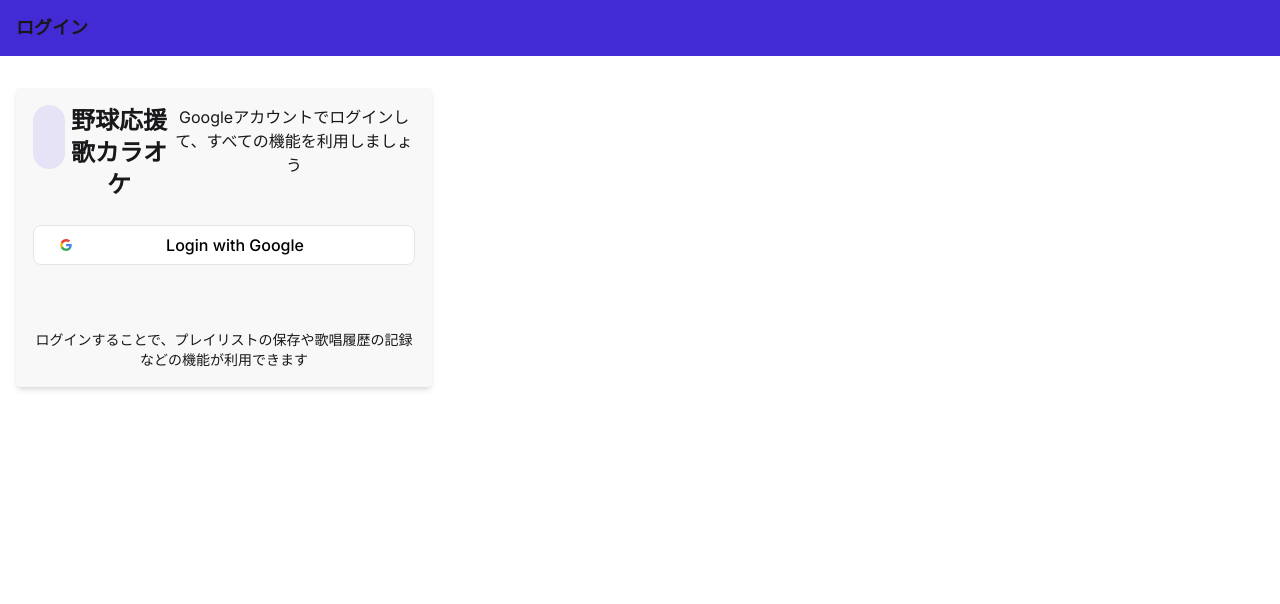
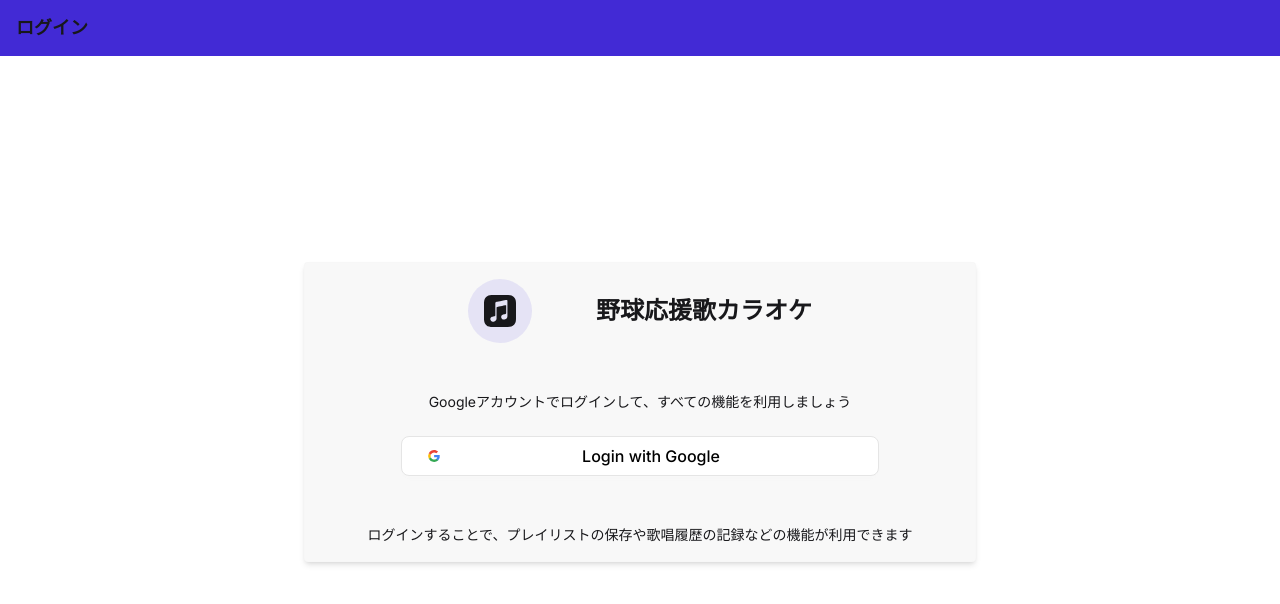
Before and after one commit to k-arikawa0312/BaseballSong-app, a Next.js app: page /login in a window 1280 px wide. Shown: the top 604 px of the page. Built offline with nearby package versions, Linux system fonts and the light colour scheme.

Commit message:
login画面の作成

```diff
--- a/package.json
+++ b/package.json
@@ -20,6 +20,7 @@
     "prisma": "^6.6.0",
     "react": "^19.0.0",
     "react-dom": "^19.0.0",
+    "react-icons": "^5.5.0",
     "tailwind-merge": "^3.2.0",
     "tailwindcss": "^4.1.4",
     "tone": "^15.0.4"
--- a/src/app/login/page.tsx
+++ b/src/app/login/page.tsx
@@ -1,10 +1,10 @@
 "use client";
 
 import { useState } from "react";
-import Link from "next/link";
 import { useRouter } from "next/navigation";
 import { Button } from "@/components/ui/button";
 import { Card, CardContent, CardHeader } from "@/components/ui/card";
+import { SiApplemusic } from "react-icons/si";
 
 export default function LoginPage() {
   const router = useRouter();
@@ -25,22 +25,24 @@
         </div>
       </header>
 
-      <main className="flex-1 container max-w-md py-8 px-4">
-        <Card className="w-full">
-          <CardHeader className="flex justify-center pb-2">
-            <div className="w-16 h-16 rounded-full bg-primary/10 flex items-center justify-center mb-4">
-              {/* <Music className="h-8 w-8 text-primary" /> */}
+      {/* ここで纵横ともに中央揃えにする */}
+      <div className="flex flex-1 items-center justify-center">
+        <Card className="w-3/4 max-w-2xl">
+          <CardHeader className="flex justify-center ">
+            <div className="w-16 h-16 rounded-full bg-primary/10 flex items-center justify-center mb-4 mr-16">
+              <SiApplemusic className="w-8 h-8 " />
             </div>
-            <h2 className="text-2xl font-bold text-center">
+            <h2 className="text-2xl font-bold text-center mt-4">
               野球応援歌カラオケ
             </h2>
+          </CardHeader>
+          <CardContent className="space-y-4 pt-4">
             <p className="text-center text-muted-foreground">
               Googleアカウントでログインして、すべての機能を利用しましょう
             </p>
-          </CardHeader>
-          <CardContent className="space-y-4 pt-4">
+
             <Button
-              className="btn bg-white text-black border-[#e5e5e5]"
+              className="btn bg-white text-black border-[#e5e5e5] w-3/4 m-auto"
               onClick={handleGoogleLogin}
             >
               <svg
@@ -51,23 +53,23 @@
                 viewBox="0 0 512 512"
               >
                 <g>
-                  <path d="m0 0H512V512H0" fill="#fff"></path>
+                  <path d="m0 0H512V512H0" fill="#fff" />
                   <path
                     fill="#34a853"
                     d="M153 292c30 82 118 95 171 60h62v48A192 192 0 0190 341"
-                  ></path>
+                  />
                   <path
                     fill="#4285f4"
                     d="m386 400a140 175 0 0053-179H260v74h102q-7 37-38 57"
-                  ></path>
+                  />
                   <path
                     fill="#fbbc02"
                     d="m90 341a208 200 0 010-171l63 49q-12 37 0 73"
-                  ></path>
+                  />
                   <path
                     fill="#ea4335"
                     d="m153 219c22-69 116-109 179-50l55-54c-78-75-230-72-297 55"
-                  ></path>
+                  />
                 </g>
               </svg>
               {isLoading ? <p>Loading...</p> : <p> Login with Google</p>}
@@ -80,7 +82,7 @@
             </p>
           </CardContent>
         </Card>
-      </main>
+      </div>
     </div>
   );
 }
```
Also changed, not shown: src/app/top/page.tsx (added), 1 other file (tests, documents, lock files or other folders).
